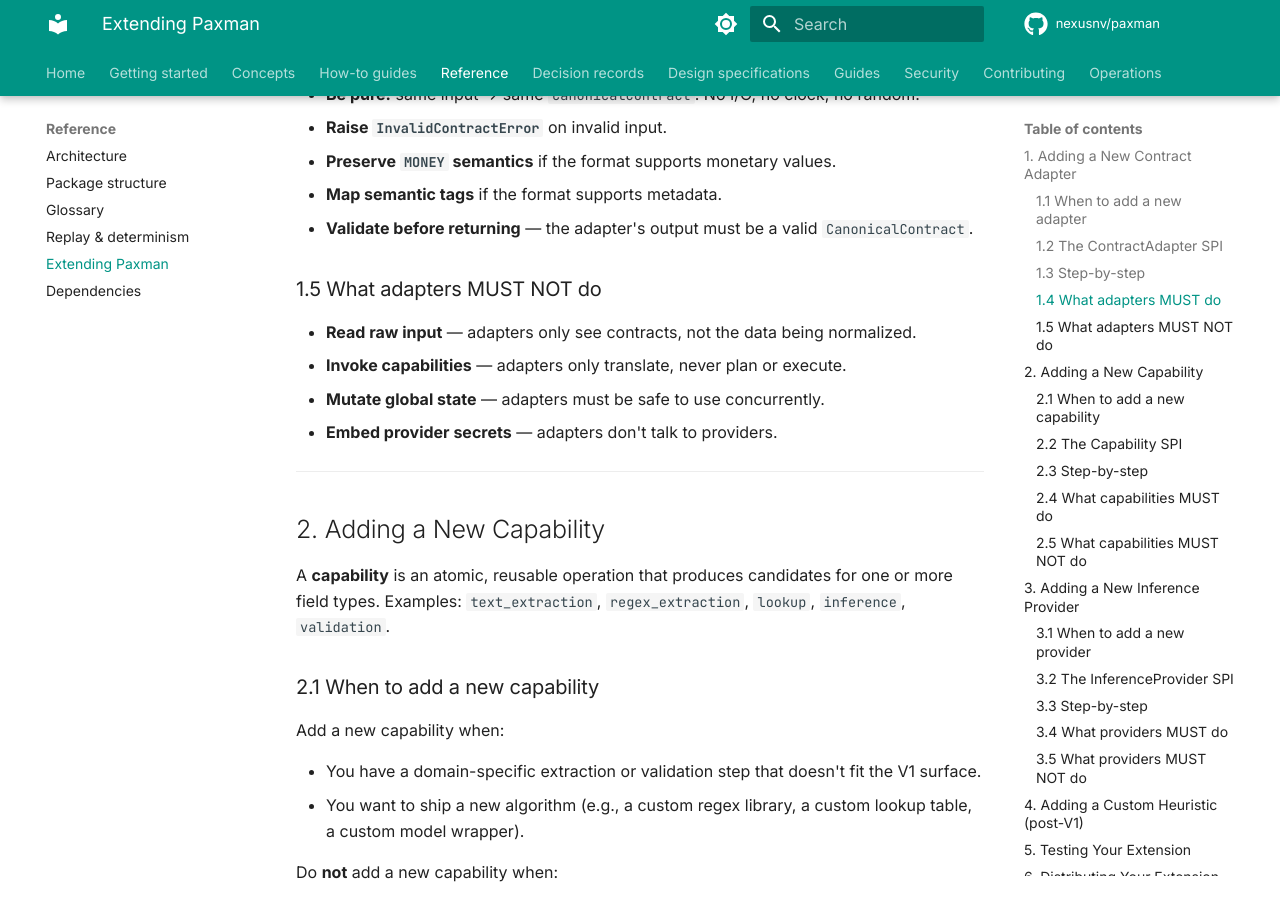
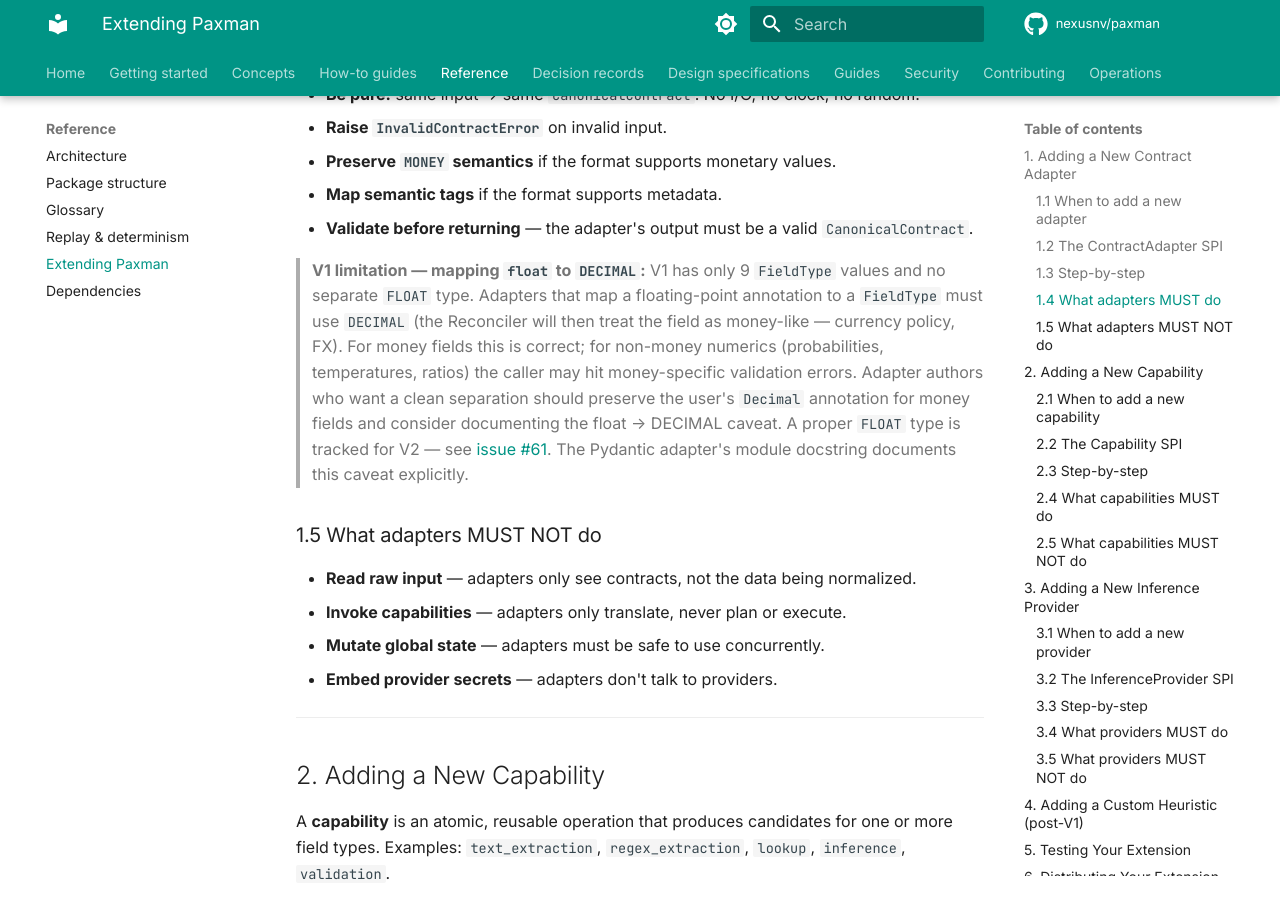
Before and after one commit to nexusnv/paxman, an MkDocs documentation site: the page built from docs/reference/extending.md, in a window 1280 px wide and 900 px high, scrolled down 2846 px. Built offline with MkDocs 1.6.1 and Material for MkDocs 9.7.7, drawn with Linux system fonts in a browser that asks for light colours; comment, search, counter and statistics services are not loaded.

Commit message:
docs(contract/pydantic): document float \u2192 DECIMAL conflation
Closes #61 (documentation portion). The Pydantic adapter maps float to
DECIMAL, which causes money-specific reconciliation (currency policy, FX) to
be applied to non-money numeric fields (probabilities, temperatures, ratios).
A proper FLOAT field type is too large for a v1.0.x bugfix release (would
require changes to the Reconciler, all 4 adapters, and existing artifacts).

Document the limitation loudly in three places:
- src/paxman/contract/adapters/pydantic.py: module docstring type table
- docs/concepts/contracts.md: V1 field types section
- docs/reference/extending.md: section 1.4 (What adapters MUST do) note

Callers who hit this should use Decimal for money fields and accept the V1
conflation for other numerics. The fix is tracked for V2.

Ultraworked with [Sisyphus](https://github.com/code-yeongyu/oh-my-openagent)

Co-authored-by: Sisyphus <clio-agent@sisyphuslabs.ai>

```diff
--- a/docs/reference/extending.md
+++ b/docs/reference/extending.md
@@ -127,6 +127,19 @@ class ContractAdapter(Protocol):
 - **Preserve `MONEY` semantics** if the format supports monetary values.
 - **Map semantic tags** if the format supports metadata.
 - **Validate before returning** — the adapter's output must be a valid `CanonicalContract`.
+
+> **V1 limitation — mapping `float` to `DECIMAL`:** V1 has only 9
+> `FieldType` values and no separate `FLOAT` type. Adapters that map a
+> floating-point annotation to a `FieldType` must use `DECIMAL` (the
+> Reconciler will then treat the field as money-like — currency policy,
+> FX). For money fields this is correct; for non-money numerics
+> (probabilities, temperatures, ratios) the caller may hit money-specific
+> validation errors. Adapter authors who want a clean separation should
+> preserve the user's `Decimal` annotation for money fields and consider
+> documenting the float → DECIMAL caveat. A proper `FLOAT` type is
+> tracked for V2 — see
+> [issue #61](https://github.com/nexusnv/paxman/issues/61). The Pydantic
+> adapter's module docstring documents this caveat explicitly.
 
 ### 1.5 What adapters MUST NOT do
 
```
Also changed, not shown: docs/concepts/contracts.md (+10 -0 lines), 1 other file.
